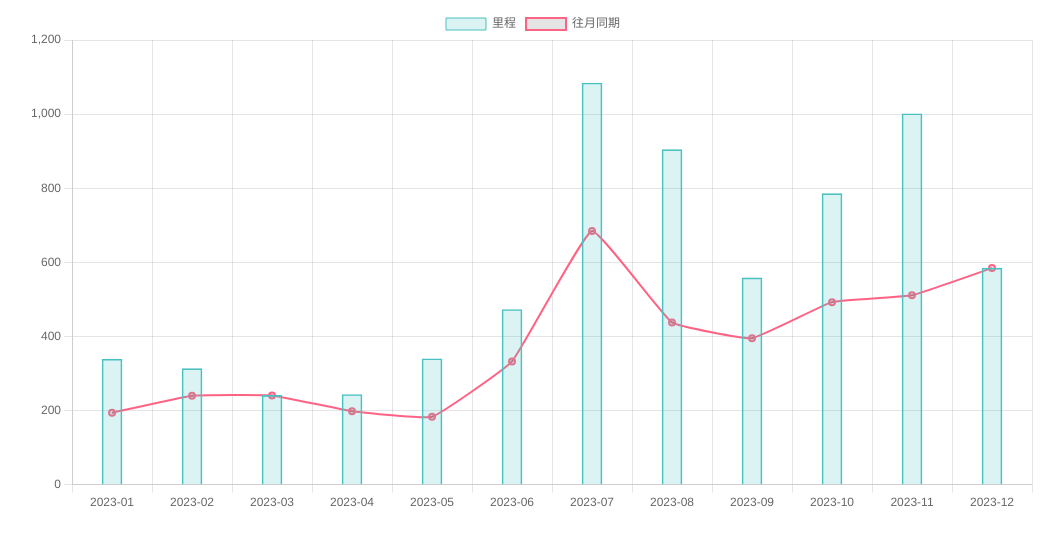
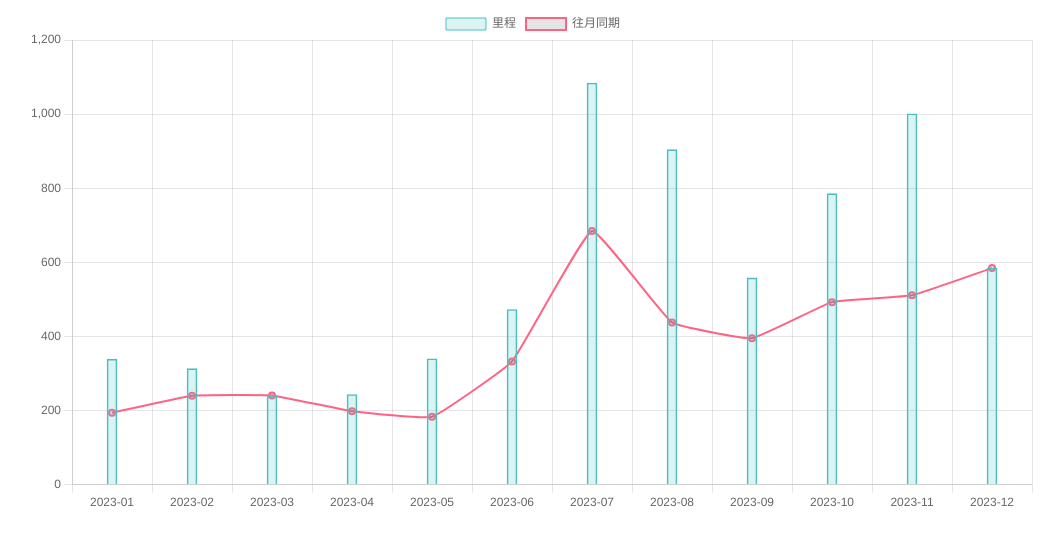
Before and after one commit to huangpeixin/demo, a plain HTML site: page docs/strava.html in a window 1280 px wide. Shown: the whole page, without its empty margins (106-1170 px from the left). Drawn offline with Linux system fonts and the light colour scheme.

Commit message:
Your commit message here

```diff
--- a/docs/strava.html
+++ b/docs/strava.html
@@ -63,7 +63,7 @@
                 backgroundColor: 'rgba(75, 192, 192, 0.2)',
                 borderColor: 'rgba(75, 192, 192, 1)',
                 borderWidth: 1,
-                barThickness: 20, // 调整条形的宽度
+                barThickness: 10, // 调整条形的宽度
             }, {
                 label: '往月同期',
                 data: lineData,
```
